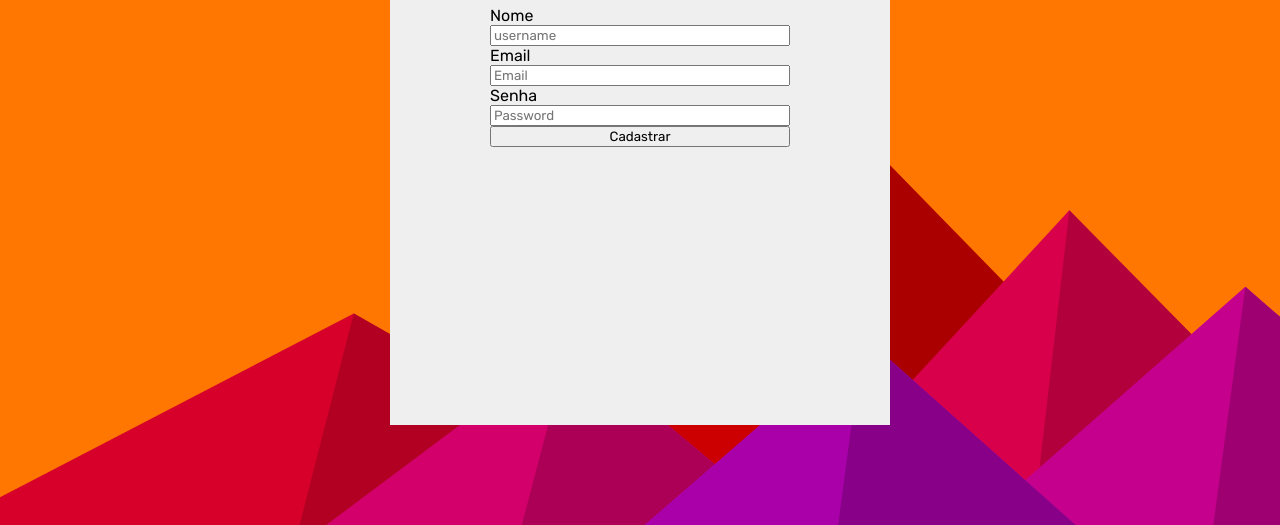
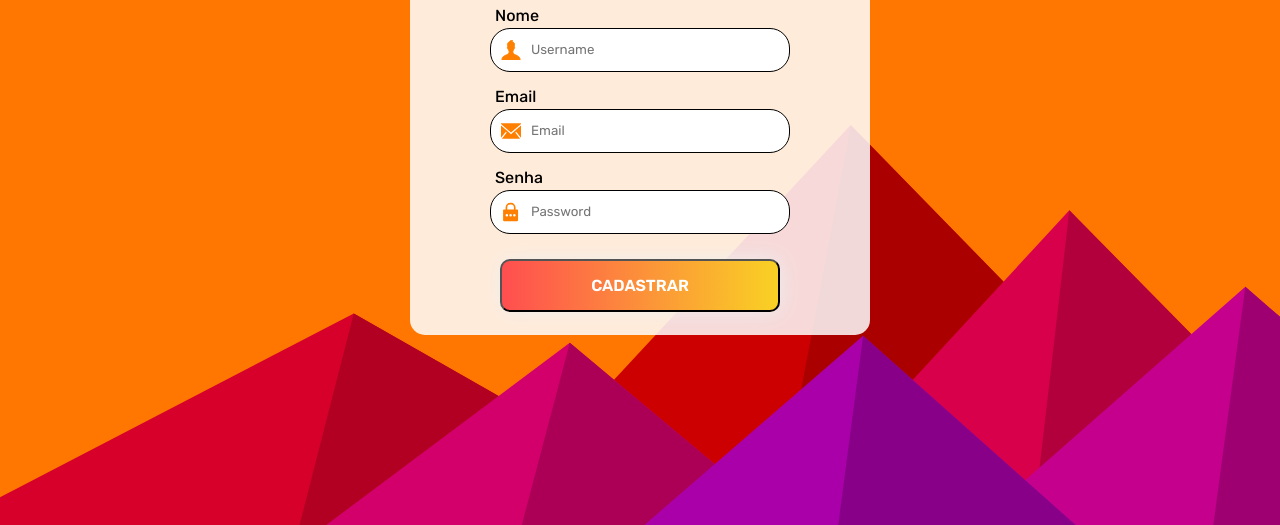
Before and after one commit to JoaoVitorN-dev/Form-Project, a plain HTML site: page index.html in a window 1280 px wide. Shown: the part 275-800 px from the top of the page. Drawn offline with Linux system fonts and the light colour scheme.

Commit message:
feat: :lipstick: form stylization
login form stylization

```diff
--- a/assets/style.css
+++ b/assets/style.css
@@ -19,11 +19,11 @@ body{
 
 .card{
     display: flex;
-    background-color: #EFEFEF;
+    background-color: rgba(255, 255, 255, 0.85);;
     height: 400px;
     width: 300px;
-    padding: 100px;
-
+    padding: 10px 80px;
+    border-radius: 15px;
 }
 
 .column{
@@ -34,3 +34,59 @@ body{
     display: flex;
     flex-direction: column;
 }
+
+.card label{
+    margin-bottom: 3px;
+    font-weight: 450;
+    margin-left: 5px;
+}
+
+.card .icon{
+    background-size: 20px 20px;
+    background-repeat: no-repeat;
+    background-position: 10px center;
+    height: 40px;
+    margin-bottom: 15px;
+    border-radius: 20px;
+    border: 1px solid #000;
+    padding-left: 40px;
+    display: flex;
+    justify-content: center;
+    outline: none;
+}
+
+.card #name{
+    background-image: url('./images/username.svg');
+}
+
+.card #email{
+    background-image: url('./images/email.svg');
+}
+
+.card #password{
+    background-image: url('./images/password.svg');
+}
+
+
+.btn-grad {background-image: linear-gradient(to right, #FF4E50 0%, #F9D423  51%, #FF4E50  100%)}
+.btn-grad {
+    font-size: 16px;
+    font-weight: 600;
+   margin: 10px;
+   padding: 15px 45px;
+   text-align: center;
+   text-transform: uppercase;
+   transition: 0.5s;
+   background-size: 200% auto;
+   color: white;
+   box-shadow: 0 0 20px #eee;
+   border-radius: 10px;
+   display: block;
+ }
+
+ .btn-grad:hover {
+   background-position: right center; /* change the direction of the change here */
+   color: #fff;
+   text-decoration: none;
+   cursor: pointer;
+ }
--- a/index.html
+++ b/index.html
@@ -19,15 +19,15 @@
             <h1>Cadastrar</h1>
             <form action="">
                 <label for="name"> Nome </label>
-                <input type="text" placeholder="username" id="name">
+                <input type="text" placeholder="Username" id="name" class="icon" required>
 
                 <label for="email">Email</label>
-                <input type="email" placeholder="Email" id="email">
+                <input type="email" placeholder="Email" id="email" class="icon" required>
 
                 <label for="password">Senha</label>
-                <input type="password" placeholder="Password" id="password">
+                <input type="password" placeholder="Password" id="password" class="icon" required>
 
-                <button type="submit"> Cadastrar</button>
+                <button type="submit" class="btn-grad"> Cadastrar</button>
             </form>
         </div>
     </div>
```
Also changed, not shown: assets/images/email.svg (added), assets/images/password.svg (added), assets/images/username.svg (added).
